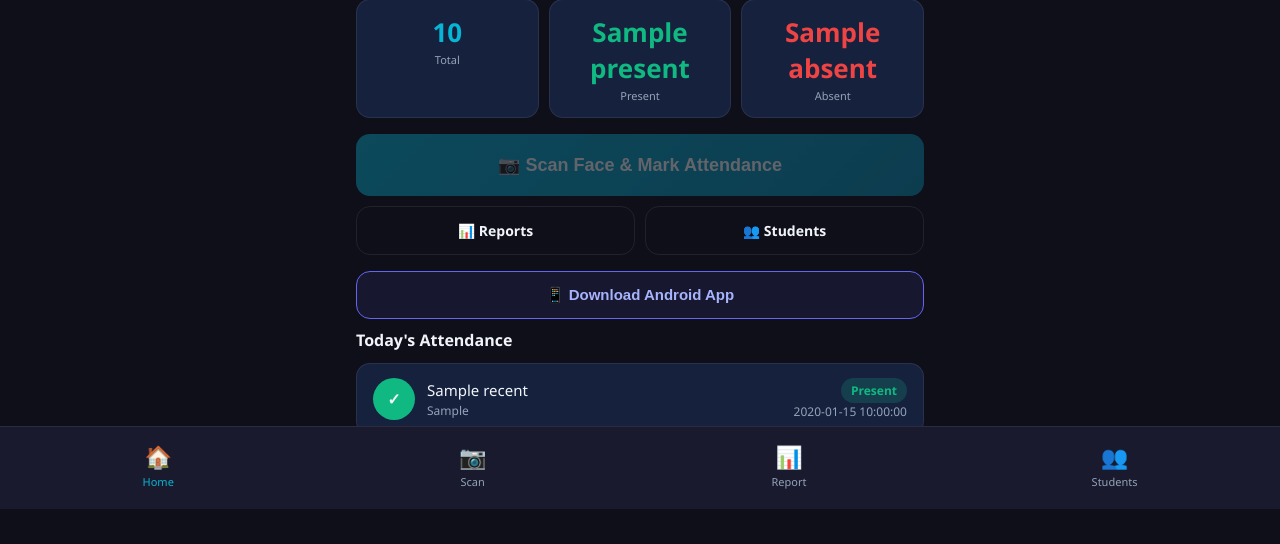
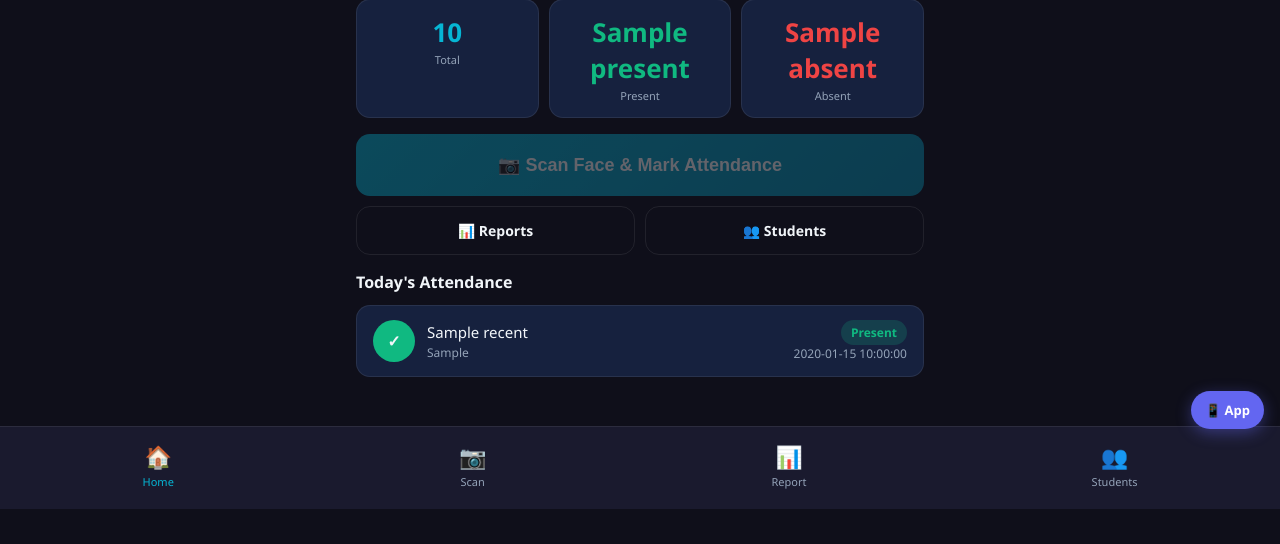
Before and after one commit to kumar-123690/frs-attendance, a Flask app: template templates/dashboard.html in a window 1280 px wide. Shown: the part 291-835 px from the top of the page. After the commit the page ends 800 px from the top, so only its background shows below. Run offline with Flask 3, Linux system fonts and the light colour scheme; the template is opened without the code that fills it: most values are stand-ins (such as "Sample title", 1, 10 or a date in 2020).

Commit message:
Replace static APK download button with floating button
Removed the static download button for the Android app and added a floating download button at the bottom right of the dashboard.

```diff
--- a/templates/dashboard.html
+++ b/templates/dashboard.html
@@ -78,15 +78,6 @@
     <a href="/students" class="btn btn-outline" style="margin:0;padding:14px;font-size:14px;">👥 Students</a>
   </div>
 
-  <!-- Download APK -->
-  <a href="/static/downloads/FRSATTENDANCE.apk" download="FRSATTENDANCE.apk"
-     style="display:block;text-decoration:none;">
-    <button class="btn btn-outline" style="width:100%;padding:14px;font-size:15px;
-            background:rgba(99,102,241,0.1);border:1px solid #6366f1;color:#a5b4fc;">
-      📱 Download Android App
-    </button>
-  </a>
-
   <!-- Recent attendance -->
   {% if recent %}
   <div class="section-header"><div class="section-title">Today's Attendance</div></div>
@@ -112,6 +103,16 @@
 
 </div>
 
+<!-- Floating Download APK Button (bottom right) -->
+<a href="/static/downloads/FRSATTENDANCE.apk" download="FRSATTENDANCE.apk"
+   style="position:fixed;bottom:80px;right:16px;z-index:999;
+          background:#6366f1;color:white;border-radius:50px;
+          padding:10px 14px;font-size:13px;font-weight:600;
+          text-decoration:none;box-shadow:0 4px 15px rgba(99,102,241,0.4);
+          display:flex;align-items:center;gap:6px;">
+  📱 App
+</a>
+
 <nav class="bottom-nav">
   <a href="/dashboard" class="bnav-item active"><span class="bnav-icon">🏠</span>Home</a>
   <a href="/scan" class="bnav-item"><span class="bnav-icon">📷</span>Scan</a>
```
